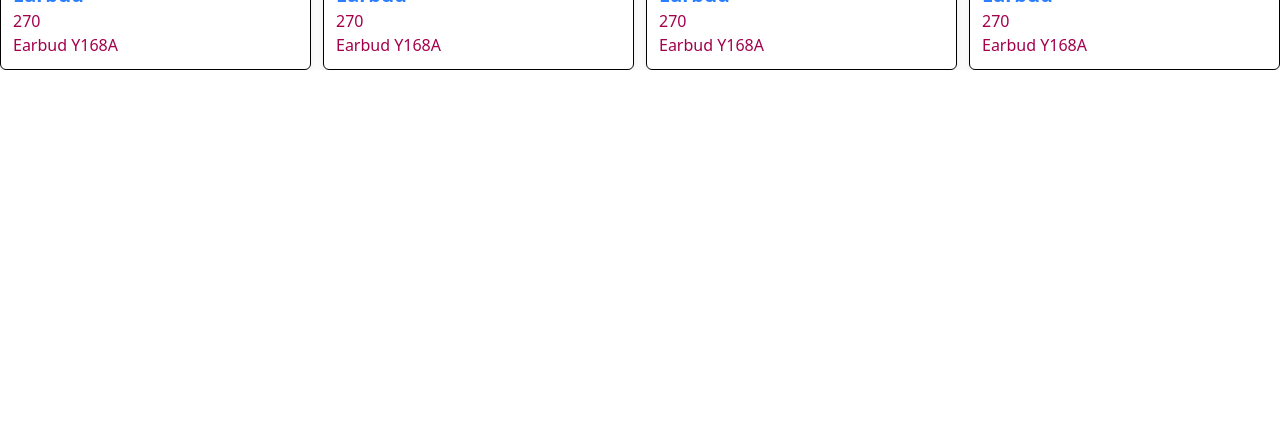
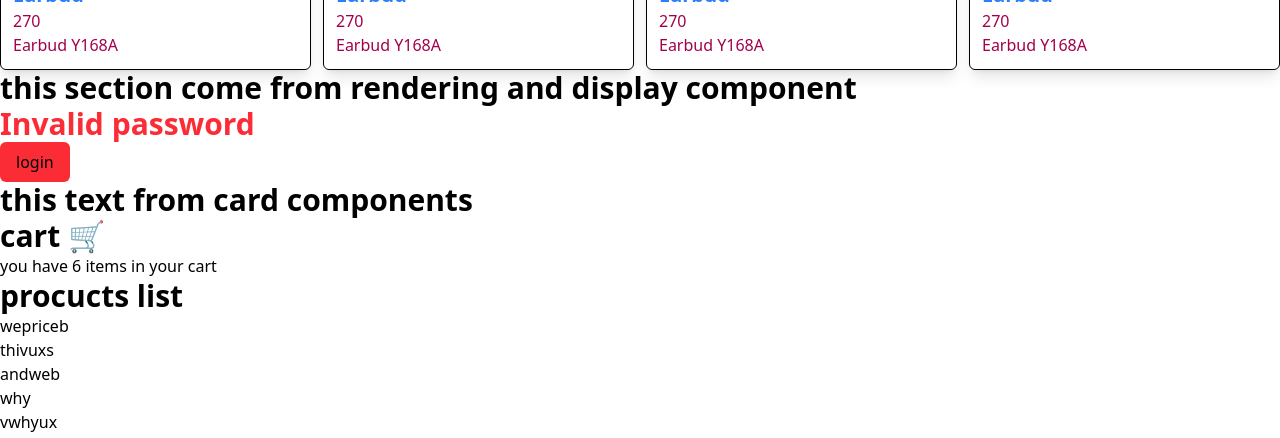
Before and after one commit to Yeab-ze/React-course, a React (Vite) app: page / in a window 1280 px wide. Shown: the part 1590-2028 px from the top of the page. Before the commit the page ends 1660 px from the top, so only its background shows below. Built offline with nearby package versions, Linux system fonts and the light colour scheme.

Commit message:
i && in conftional rendering and it show only if its true

```diff
--- a/src/App.jsx
+++ b/src/App.jsx
@@ -11,6 +11,8 @@ import ProductList from "./components/ProductList";
 import ProductCard from "./components/ProductCard";
 import Final from "./mapAndProps/Final";
 import Display from "./conditional-rendering/Display";
+import Login from "./auth/Login";
+import Cart from "./conditional rendeing2/Cart";
 
 
 const App = () => {
@@ -31,6 +33,10 @@ const App = () => {
 
     {/* rendering */}
     <Display/>
+    <Login/>
+
+    <h1>this text from card components</h1>
+    <Cart/>
     </>
   );
 };
--- a/src/auth/Login.tsx
+++ b/src/auth/Login.tsx
@@ -1,27 +1,51 @@
-import PasswordInput from "./PasswordInput";
+import React from 'react'
 
-const Login = () => {
+const Login = ({isLoggedIn}) => {
   return (
-    <div className="min-h-screen flex items-center justify-center">
-      <div className="w-96 border rounded-lg p-6 shadow-md">
-        <h1 className="text-xl font-semibold mb-4">Login</h1>
+    <div>
+      <button
+      className={`px-4 py-2 rounded-md ${isLoggedIn ? 'bg-green-500' : 'bg-red-500'}`}
+      >
+        {isLoggedIn ? 'Logout' : 'login'}
+      </button>
+    </div>
+  )
+}
 
-        <input
-          type="email"
-          placeholder="Email"
-          className="w-full border rounded-md p-2 mb-4"
-        />
+export default Login
 
-   <PasswordInput/>
-        <button
-          disabled
-          className="w-full mt-4 bg-blue-500 text-white py-2 rounded-md opacity-50 cursor-not-allowed"
-        >
-          Login
-        </button>
-      </div>
-    </div>
-  );
-};
 
-export default Login;
+
+
+
+
+
+
+
+// import PasswordInput from "./PasswordInput";
+
+// const Login = () => {
+//   return (
+//     <div className="min-h-screen flex items-center justify-center">
+//       <div className="w-96 border rounded-lg p-6 shadow-md">
+//         <h1 className="text-xl font-semibold mb-4">Login</h1>
+
+//         <input
+//           type="email"
+//           placeholder="Email"
+//           className="w-full border rounded-md p-2 mb-4"
+//         />
+
+//    <PasswordInput/>
+//         <button
+//           disabled
+//           className="w-full mt-4 bg-blue-500 text-white py-2 rounded-md opacity-50 cursor-not-allowed"
+//         >
+//           Login
+//         </button>
+//       </div>
+//     </div>
+//   );
+// };
+
+// export default Login;
--- a/src/auth/PasswordInput.tsx
+++ b/src/auth/PasswordInput.tsx
@@ -1,31 +1,52 @@
-import { useState } from "react";
+import React from 'react'
+import Login from './Login'
 
 const PasswordInput = () => {
-  const [password, setPassword] = useState("");
+  return (
+    <div>
+      <Login isLoggedIn={false}/>
+    </div>
+  )
+}
 
-  const isValid = password.length >= 8;
+export default PasswordInput
 
-  return (
-    <div className="space-y-2">
-      <input
-        type="password"
-        placeholder="Enter password"
-        value={password}
-        onChange={(e) => setPassword(e.target.value)}
-        className="w-full border rounded-md p-2 focus:outline-none focus:ring-2 focus:ring-blue-500"
-      />
 
-      {password.length > 0 && (
-        isValid ? (
-          <p className="text-green-500 text-sm">Password is valid</p>
-        ) : (
-          <p className="text-red-500 text-sm">
-            Password must be at least 8 characters
-          </p>
-        )
-      )}
-    </div>
-  );
-};
 
-export default PasswordInput;
+
+
+
+
+
+
+// import { useState } from "react";
+
+// const PasswordInput = () => {
+//   const [password, setPassword] = useState("");
+
+//   const isValid = password.length >= 8;
+
+//   return (
+//     <div className="space-y-2">
+//       <input
+//         type="password"
+//         placeholder="Enter password"
+//         value={password}
+//         onChange={(e) => setPassword(e.target.value)}
+//         className="w-full border rounded-md p-2 focus:outline-none focus:ring-2 focus:ring-blue-500"
+//       />
+
+//       {password.length > 0 && (
+//         isValid ? (
+//           <p className="text-green-500 text-sm">Password is valid</p>
+//         ) : (
+//           <p className="text-red-500 text-sm">
+//             Password must be at least 8 characters
+//           </p>
+//         )
+//       )}
+//     </div>
+//   );
+// };
+
+// export default PasswordInput;
--- /dev/null
+++ b/src/conditional rendeing2/Cart.tsx
@@ -0,0 +1,21 @@
+import React from 'react'
+
+const Cart = () => {
+    const items = ['wepriceb', 'thivuxs', 'andweb', 'why', 'vwhyux', 'price']
+  return (
+    <div>
+        <h1>cart 🛒</h1>
+        {items.length > 0 && <h2>you have {items.length} items in your cart</h2>}
+        {/* && in conditional rendering it show only if its true */}
+
+        <h1>procucts list</h1>
+        <ul>
+            {items.map((item)=>(
+                <li key={Math.random()}>{item}</li>
+            ))}
+        </ul>
+    </div>
+  )
+}
+
+export default Cart
--- a/src/conditional-rendering/Display.tsx
+++ b/src/conditional-rendering/Display.tsx
@@ -1,12 +1,12 @@
-import React from 'react'
-import Rendering from './Rendering'
+import Rendering from "./Rendering";
 
 const Display = () => {
   return (
     <div>
-        <Rendering/>
+     <h1> this section come from rendering and display component</h1>
+      <Rendering isValid={false} />
     </div>
-  )
-}
+  );
+};
 
-export default Display
+export default Display;
--- a/src/conditional-rendering/Rendering.jsx
+++ b/src/conditional-rendering/Rendering.jsx
@@ -1,13 +1,12 @@
-import React from 'react'
+const ValidPass = () => <h1 className="text-green-500">Valid password</h1>;
+const InValidPass = () => <h1 className="text-red-500">Invalid password</h1>;
 
-const Rendering = ({isValid}) => {
-    const valid = () => <h1 className='text-green-500'>Valid passowrd</h1>
-    const inValid = () => <h1 className='text-red-500'>invalid Password</h1>
+const Rendering = ({ isValid }) => {
   return (
     <div>
-        {isValid ? valid : inValid}
+      {isValid ? <ValidPass /> : <InValidPass />}
     </div>
-  )
-}
+  );
+};
 
-export default Rendering
+export default Rendering;
```
